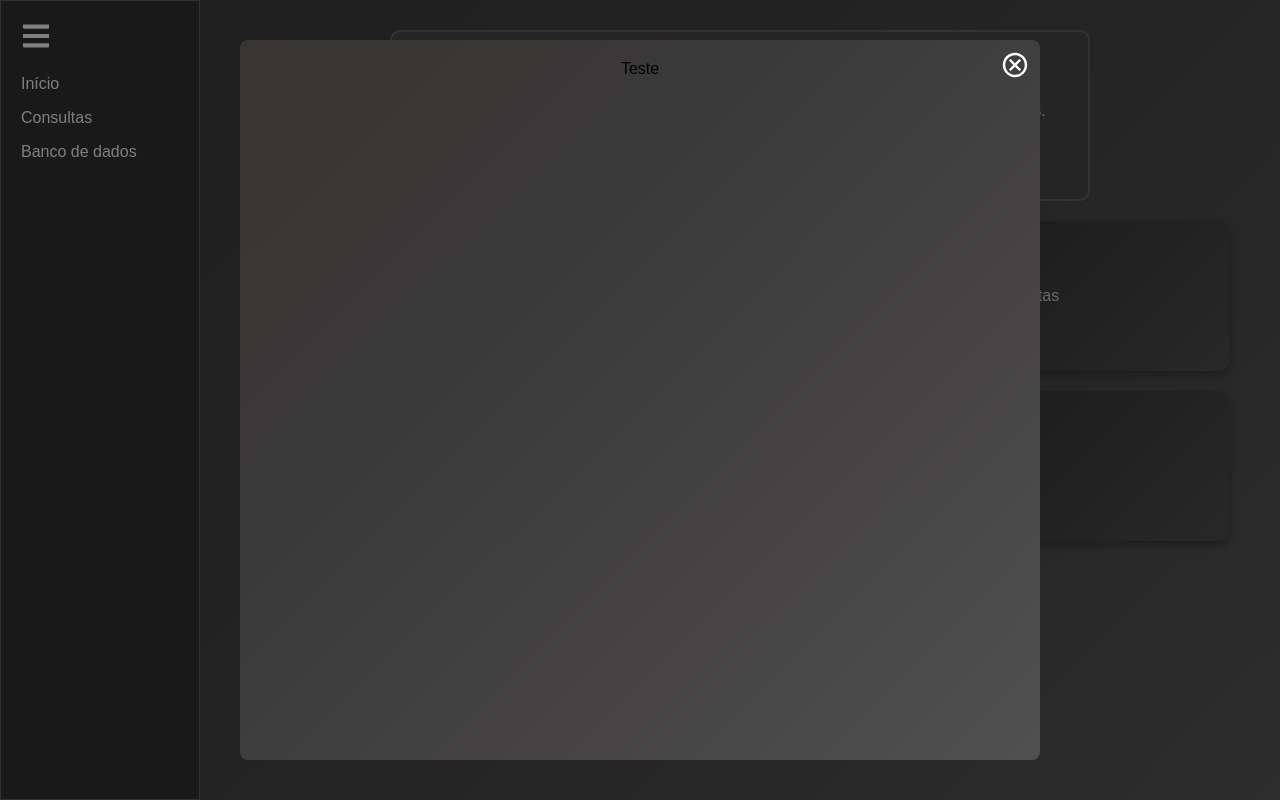
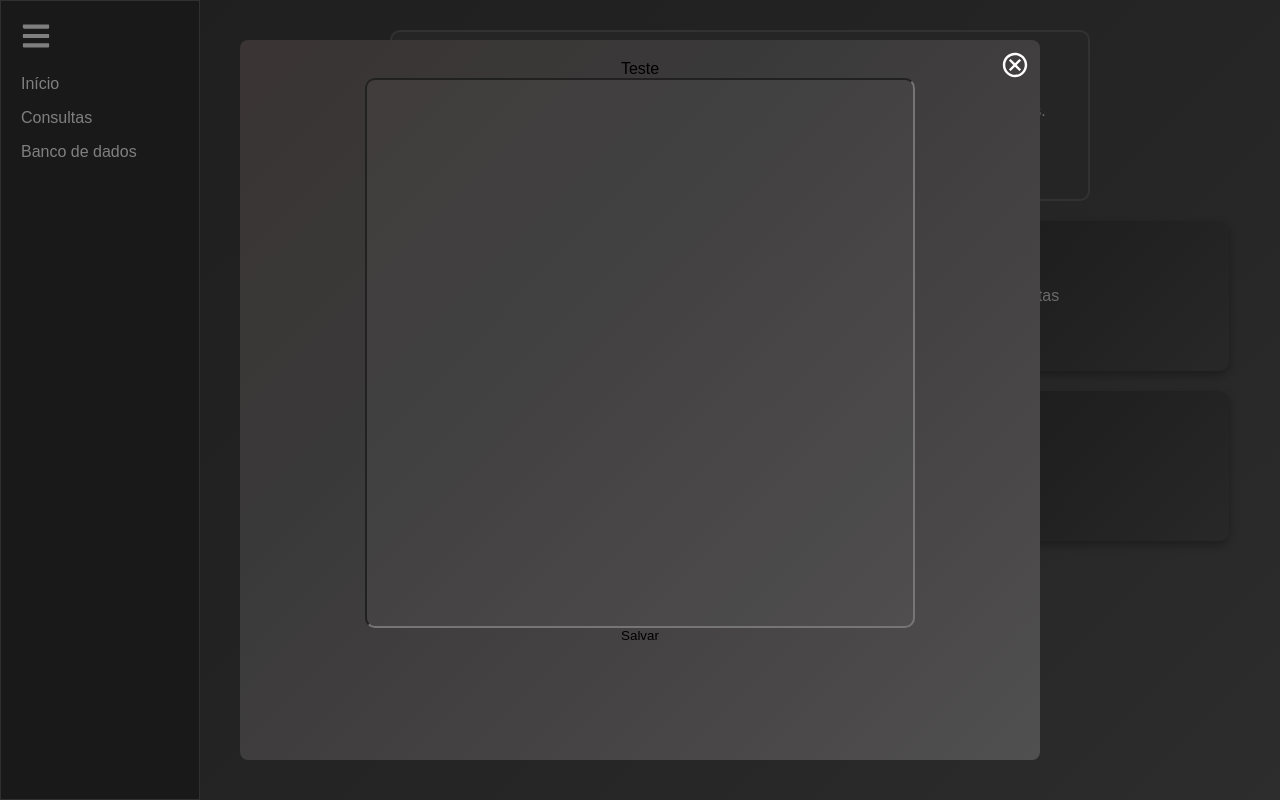
Before and after one commit to neves1697/SQLGenerator, a React (Create React App) app: page /inicio in a window 1280 px wide. Both pictures are taken after a click on the element "Criar consultas personalizadas". Built offline with nearby package versions, Linux system fonts and the light colour scheme.

Commit message:
feat: adicionando um input ao modal e estilizando

```diff
--- a/src/Components/Modal.jsx
+++ b/src/Components/Modal.jsx
@@ -1,10 +1,6 @@
 import React from 'react';
 import "../Styles/Modal.scss";
-import { AiTwotoneCloseSquare } from "react-icons/ai";
 import { IoMdCloseCircleOutline } from "react-icons/io";
-import { AiFillCloseCircle } from "react-icons/ai";
-
-
 
 const Modal = ({ isOpen, onClose, children }) => {
   // Se o modal não estiver aberto, não renderiza nada
--- a/src/Pages/Inicio.jsx
+++ b/src/Pages/Inicio.jsx
@@ -2,6 +2,8 @@ import React, { useState } from "react";
 import "../Styles/Inicio.scss";
 import Modal from "../Components/Modal"; // Importe o modal
 import BancoDeDados from "../Components/BancoDeDados";
+import { Link } from "react-router-dom";
+import "../Styles/Input.scss";
 
 const Inicio = () => {
   const [isModalOpen, setIsModalOpen] = useState(false); // Estado para controlar o modal
@@ -46,7 +48,13 @@ const Inicio = () => {
 
       {/* Modal */}
       <Modal isOpen={isModalOpen} onClose={handleCloseModal}>
-        Teste
+        <div className="sql">
+          Teste
+          <input type="text" name="" id="input-sql"  />
+          <button type="submit">
+            Salvar
+          </button>
+        </div>
       </Modal>
     </div>
   );
--- /dev/null
+++ b/src/Styles/Input.scss
@@ -0,0 +1,15 @@
+.sql{
+    display: flex;
+    justify-content: center;
+    align-items: center;
+    flex-direction: column;
+
+}
+
+#input-sql {
+    background-color: rgba(128, 128, 128, 0.096);
+    border-radius: 10px;
+    height: 550px;
+    width:550px;
+
+}
```
